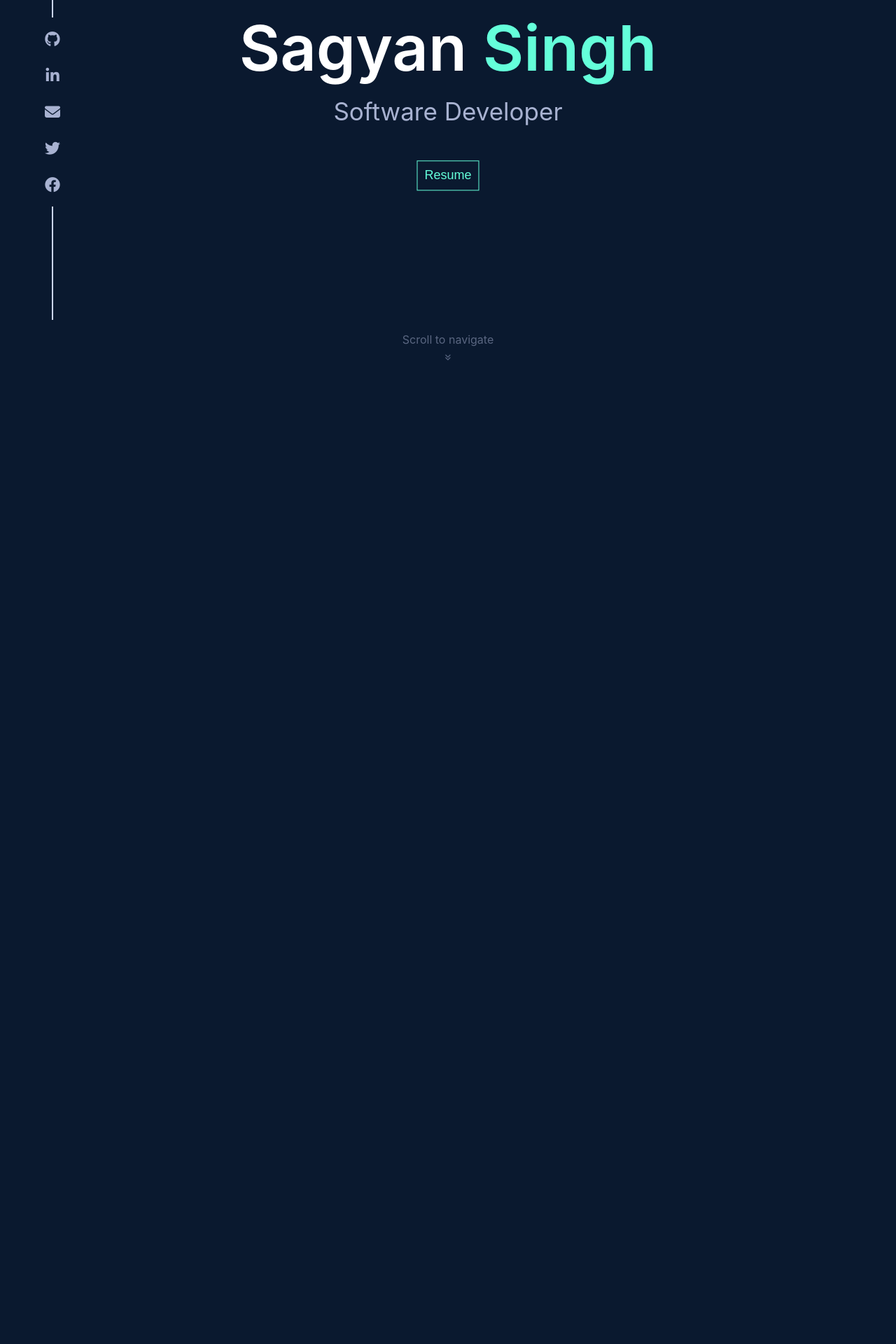
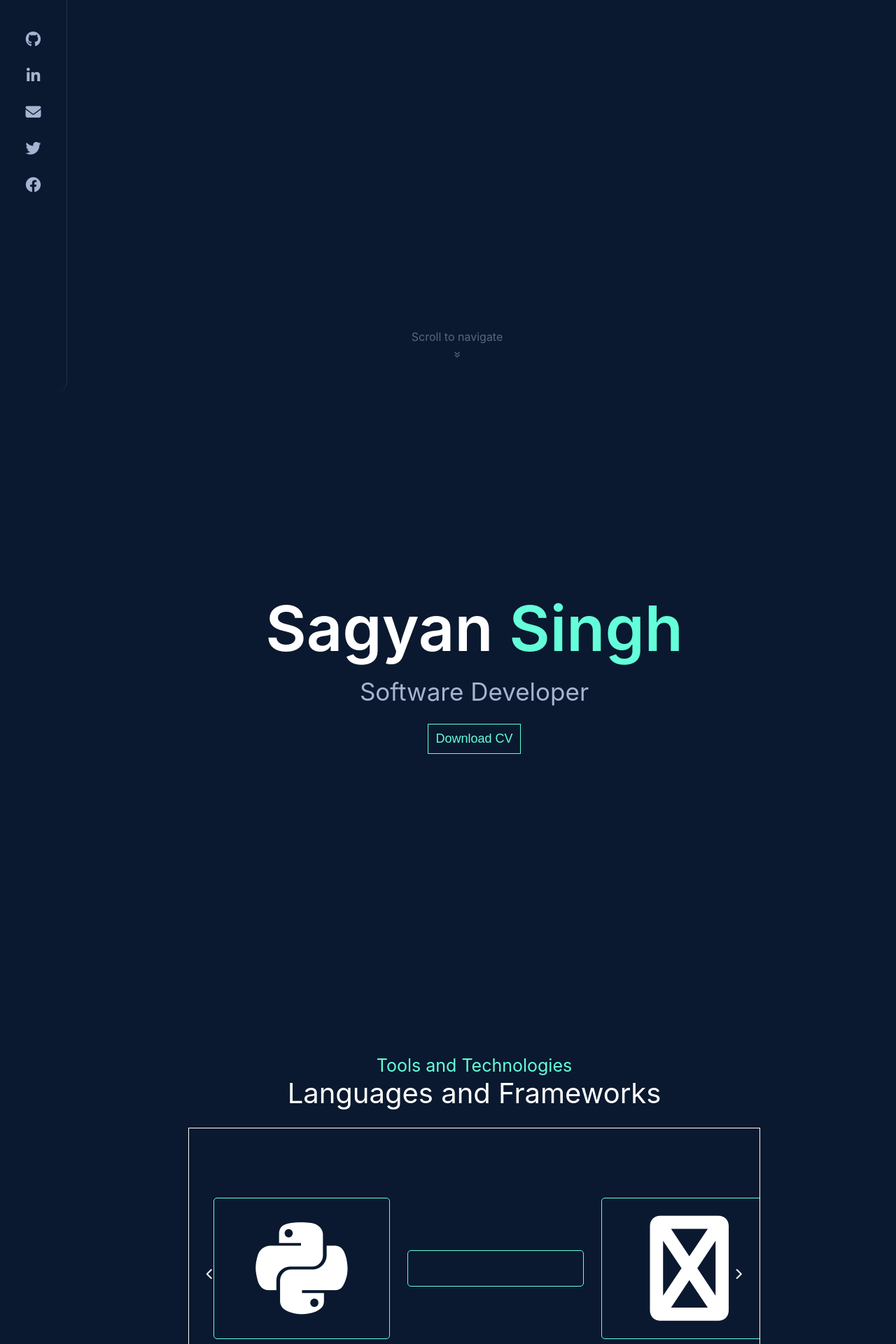
Before and after one commit to notsagyan/notsagyan.github.io, a React (Create React App) app: page / in a window 1280 px wide. Shown: the part 240-2160 px from the top of the page at 70% size. Before the commit the page ends 800 px from the top, so only its background shows below. Built offline with nearby package versions, Linux system fonts and the light colour scheme.

Commit message:
Integrated slider.

```diff
--- a/public/index.html
+++ b/public/index.html
@@ -25,6 +25,17 @@
       Learn how to configure a non-root public URL by running `npm run build`.
     -->
     <title>React App</title>
+    <link
+      rel="stylesheet"
+      type="text/css"
+      charset="UTF-8"
+      href="https://cdnjs.cloudflare.com/ajax/libs/slick-carousel/1.6.0/slick.min.css"
+    />
+    <link
+      rel="stylesheet"
+      type="text/css"
+      href="https://cdnjs.cloudflare.com/ajax/libs/slick-carousel/1.6.0/slick-theme.min.css"
+    />
     <link rel="stylesheet" href="https://cdnjs.cloudflare.com/ajax/libs/font-awesome/6.4.2/css/all.min.css" integrity="sha512-z3gLpd7yknf1YoNbCzqRKc4qyor8gaKU1qmn+CShxbuBusANI9QpRohGBreCFkKxLhei6S9CQXFEbbKuqLg0DA==" crossorigin="anonymous" referrerpolicy="no-referrer" />
   </head>
   <body>
--- a/src/components/carousel/css/carousel.css
+++ b/src/components/carousel/css/carousel.css
@@ -1,8 +1,6 @@
 .carousel {
     display: flex;
     flex-direction: column;
-    height: 100vh;
-    width: 100vw;
     overflow-y: auto;
 }
 
--- /dev/null
+++ b/src/components/slider/css/slider.css
@@ -0,0 +1,31 @@
+.slider-container {
+    display: flex;
+    flex-direction: row;
+    align-items: center;
+    overflow: scroll;
+    scrollbar-width: none;
+    position: relative;
+}
+
+.slider-container::-webkit-scrollbar {
+    display: none;
+}
+
+.slider-item {
+    flex-shrink: 0;
+}
+
+.slider-left {
+    position: sticky;
+    top: 50%;
+    left: 25px;
+    opacity: 1;
+    color: white;
+}
+
+.slider-right {
+    position: sticky;
+    top: 50%;
+    right: 25px;
+    opacity: 1;
+}
--- /dev/null
+++ b/src/components/slider/js/slider.js
@@ -0,0 +1,28 @@
+import { useEffect, cloneElement } from "react";
+import '../css/slider.css';
+
+const Slider = (props) => {
+    const transformChildren = () => {
+        var element = props.children.map((item, index) => {
+            return cloneElement(item, {
+                'className': item.props.className.length > 0 ? item.props.className + ' slider-item': item.props.className + 'slider-item',
+                'id':  `slider-${index}`,
+                'key': index
+            });
+        });
+        return element;
+    }
+
+    useEffect(() => {
+
+    }, []);
+    return (
+        <div className="slider-container">
+            <i class="fa-solid fa-chevron-left slider-left"></i>
+            {transformChildren()}
+            <i class="fa-solid fa-chevron-right slider-right"></i>
+        </div>
+    );
+}
+
+export default Slider;
--- a/src/index.css
+++ b/src/index.css
@@ -1,9 +1,13 @@
 :root {
   --primary: black;
   --secondary: #64ffda;
+  --navy: #0a192f;
+  --light-navy: #112240;
+  --lightest-navy:  #233554;
   --slate: #8892b0;
   --light-slate: #a8b2d1;
   --lightest-slate: #ccd6f6;
+  --white: #e6f1ff;
 }
 
 body {
@@ -13,7 +17,7 @@ body {
     sans-serif;
   -webkit-font-smoothing: antialiased;
   -moz-osx-font-smoothing: grayscale;
-  background: #0a192f;
+  background: var(--navy);
 }
 
 code {
@@ -38,6 +42,11 @@ p {
   cursor: pointer;
   box-shadow: 4px 4px 1px 1px var(--secondary);
   border-radius: 3px;
-  margin-top: -2px;
-  margin-left: -2px;
+  margin-top: -5px;
+  margin-left: -5px;
 }
+
+.card {
+  border: 1px solid var(--secondary);
+  border-radius: 5px;
+}
--- a/src/pages/css/home.css
+++ b/src/pages/css/home.css
@@ -1,18 +1,6 @@
 .canvas {
     position: fixed;
     z-index: -100;
-}
-
-@keyframes scroll-animation {
-    0% {
-        bottom: 50px;
-    }
-    50% {
-        bottom: 45px;
-    }
-    100% {
-        bottom: 50px;
-    }
 }
 
 .scroll-info {
@@ -22,7 +10,7 @@
     position: fixed;
     bottom: 50px;
     left: 50%;
-    transform: translateX(-50%);
+    transform: translate(-40%);
     color: var(--light-slate);
     opacity: 50%;
     animation-name: scroll-animation;
@@ -35,71 +23,28 @@
     margin-top: 10px;
 }
 
-.my-section {
-    height: 100vh;
-    width: 100vw;
-}
-
-.intro {
-    display: flex;
-    flex-direction: column;
-    position: relative;
-    height: 100%;
-    width: 100%;
-    padding: 0;
-}
-
-.languages {
-    color: white;
-}
-
-@keyframes neonEntry {
-    from {
-        opacity: 0;
-        top: 0%
-    }
-    to {
-        opacity: 100;
-        top: 50%
-    }
-}
-
 .social-container {
     display: flex;
     flex-direction: column;
     align-items: center;
     text-align: center;
     justify-content: center;
-    height: 100%;
-    position: fixed;
-    opacity: 0;
+    position: sticky;
+    border-right: 1px solid rgb(255, 255, 255, 0.1);
+    border-top-right-radius: 15px;
+    border-bottom-right-radius: 15px;
+    background-color: var(--navy);
+    height: 100vh;
+    width: 95px;
     font-size: 22px;
-    position: absolute;
-    top: 50%;
-    left: 5%;
-    transform: translateY(-50%);
     color: var(--light-slate);
     animation-name: neonEntry;
     animation-fill-mode: forwards;
     animation-duration: 600ms;
     animation-delay: 1s;
     z-index: 100;
-}
-
-.social-container::before {
-    content: '';
-    border: 1px solid var(--lightest-slate);
-    width: 0;
-    height: 20%;
-    margin-bottom: 20px;
-}
-
-.social-container::after {
-    content: '';
-    border: 1px solid var(--lightest-slate);
-    width: 0;
-    height: 20%;
-    margin-top: 20px;
+    left: 0;
+    top: 0;
 }
 
 .social-icon {
@@ -115,31 +60,48 @@
     cursor: pointer;
 }
 
-@keyframes textEntry {
-    from {
-        top: 10%;
-        opacity: 0;
+@keyframes scroll-animation {
+    0% {
+        bottom: 50px;
     }
-
-    to {
-        top: 40%;
-        opacity: 100;
+    50% {
+        bottom: 45px;
+    }
+    100% {
+        bottom: 50px;
     }
 }
 
+.content {
+    border: 0px solid white;
+    display: flex;
+    flex-direction: column;
+    width: calc(100vw - 115px);
+    margin-left: 95px;
+}
+
+.my-section {
+    height: 100vh;
+}
+
+.landing-container {
+    border: 0px solid white;
+    display: flex;
+    flex-direction: column;
+    padding: 0;
+    align-items: center;
+    justify-content: center;
+    padding: 0;
+}
+
 .text-container {
+    border: 0px solid white;
     display: flex;
-    opacity: 0;
+    opacity: 1;
     flex-direction: column;
+    width: min-content;
     align-items: center;
-    text-align: center;
-    position: absolute;
-    left: 50%;
-    top: 40%;
-    transform: translate(-50%, -40%);
-    animation-name: textEntry;
-    animation-duration: 1s;
-    animation-fill-mode: forwards;
+    justify-content: center;
 }
 
 .name {
@@ -155,17 +117,69 @@
 }
 
 .description {
+    border: 0px solid white;
+    width: min-content;
     color: var(--light-slate);
     font-size: 35px;
     margin-top: 15px;
+    white-space: nowrap;
 }
 
-.intro .btn-primary {
-    position: absolute;
-    top: 62%;
-    left: 50%;
-    transform: translate(-50%, -62%);
+.landing-container .btn-primary {
     font-size: 18px;
+    margin-top: 25px;
+}
+
+.technology-container {
+    border: 0px solid white;
+    display: flex;
+    flex-direction: column;
+    align-items: center;
+    text-align: center;
+    justify-content: center;
+    width: 100%;
+}
+
+.header-section {
+    border: 0px solid white;
+    display: flex;
+    flex-direction: column;
+    margin-bottom: 25px;
+}
+
+.header-section .heading {
+    color: var(--secondary);
+    font-size: 25px;
+}
+
+.header-section .sub-heading {
+    font-size: 40px;
+}
+
+.slider-container {
+    border: 1px solid white;
+    width: 70%;
+    height: 400px;
+    column-gap: 25px;
+}
+.slider-item {
+    border: 0px solid white;
+    display: flex;
+    flex-direction: column;
+    align-items: center;
+    text-align: center;
+    justify-content: center;
+    height: min-content;
+    width: 200px;
+    padding: 25px;
+}
+
+.card {
+    border: 1px solid var(--secondary);
+}
+
+.slider-container .single-technology i {
+    font-size: 150px;
 }
 
 .contact-container {
@@ -179,7 +193,7 @@
     color: white;
 }
 
-.contact-container p {
+/* .contact-container p {
     color: white;
     font-size: 45px;
     font-weight: 600;
@@ -194,4 +208,4 @@
 
 .contact-container textarea {
     height: 300px;
-}
+} */
--- a/src/pages/js/Home.js
+++ b/src/pages/js/Home.js
@@ -1,6 +1,7 @@
 import '../css/home.css';
 import { useEffect, useRef, useState } from 'react';
 import Carousel from '../../components/carousel/js/carousel';
+import Slider from '../../components/slider/js/slider';
 
 const getRandom = (max, min) => {
     min = Math.ceil(min);
@@ -18,7 +19,7 @@ class Moon{
 
     draw = () => {
         this.ctx.beginPath();
-        this.ctx.arc(this.x, this.y, this.r, 0, 2 * Math.PI, true);
+        this.ctx.arc(this.ctx.canvas.width - 150, 100, this.r, 0, 2 * Math.PI, true);
         this.ctx.fillStyle = '#Eff3f5';
         this.ctx.shadowBlur = 20;
         this.ctx.shadowColor = '#Eff3f5';
@@ -128,7 +129,6 @@ const Home = () => {
         <>
             <canvas className='canvas' ref={canvasRef}>
             </canvas>
-
             <div className='social-container'>
                 <i className="fa-brands fa-github social-icon"></i>
                 <i className="fa-brands fa-linkedin-in social-icon"></i>
@@ -136,14 +136,14 @@ const Home = () => {
                 <i className="fa-brands fa-twitter social-icon"></i>
                 <i className="fa-brands fa-facebook social-icon"></i>
             </div>
-
             <div className='scroll-info'>
                 <p>Scroll to navigate</p>
                 <i className="fa-solid fa-angles-down"></i>
             </div>
 
+            <div className='content'>
                 <Carousel>
-                <div className='my-section intro' ref={first}>
+                    <div className='my-section landing-container' ref={first}>
                         <div className='text-container'>
                             <div className='name'>
                                 <p className='first-name'>Sagyan&nbsp;</p>
@@ -152,11 +152,43 @@ const Home = () => {
                             <p className='description'>Software Developer</p>
                         </div>
 
-                    <button className='btn-primary'>Resume</button>
+                        <button className='btn-primary'>Download CV</button>
                     </div>
 
-                <div className='my-section languages'>
-                    <h1 style={{color:'white'}}>Second</h1>
+                    <div className='my-section technology-container'>
+                        <div className='header-section'>
+                            <p className='heading'>Tools and Technologies</p>
+                            <p className='sub-heading'>Languages and Frameworks</p>
+                        </div>
+                        <Slider>
+                            <div className='card single-technology'>
+                                <i className="fa-brands fa-python"></i>
+                            </div>
+                            <div className='card single-technology'>
+                                <i className="fa-brands fa-django"></i>
+                            </div>
+                            <div className='card single-technology'>
+                                <i className="fa-brands fa-flask"></i>
+                            </div>
+                            <div className='card single-technology'>
+                                <i className="fa-brands fa-html5"></i>
+                            </div>
+                            <div className='card single-technology'>
+                                <i className="fa-brands fa-js"></i>
+                            </div>
+                            <div className='card single-technology'>
+                                <i className="fa-brands fa-python"></i>
+                            </div>
+                            <div className='card single-technology'>
+                                <i className="fa-brands fa-python"></i>
+                            </div>
+                            <div className='card single-technology'>
+                                <i className="fa-brands fa-python"></i>
+                            </div>
+                            <div className='card single-technology'>
+                                <i className="fa-brands fa-python"></i>
+                            </div>
+                        </Slider>
                     </div>
 
                     <div className='my-section contact-container'>
@@ -186,8 +218,8 @@ const Home = () => {
                             <button className='btn btn-primary' onClick={handleContactSubmit}>Send</button>
                         </form>
                     </div>
-
                 </Carousel>
+            </div>
         </>
     );
 }
```
Also changed, not shown: 1 other file (tests, documents, lock files or other folders). Lines whose indentation alone changed are shown as unchanged.
